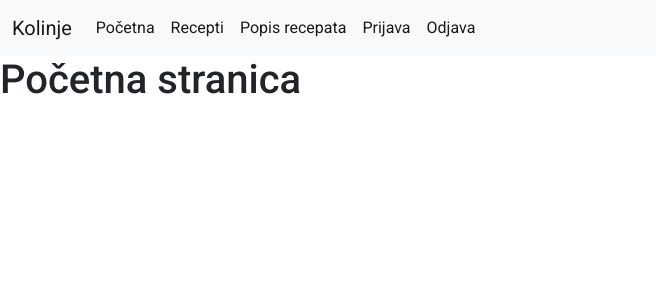
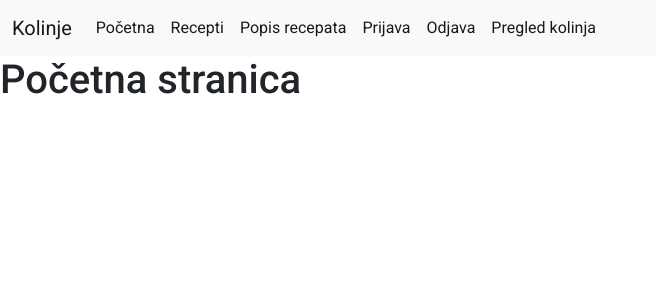
Before and after one commit to gsostarko/Piggy, a Flask app: page / in a window 1280 px wide. Shown: the top 300 px of the page, without its empty margins (0-656 px from the left). Run offline with Flask 3, Linux system fonts and the light colour scheme; some libraries are stand-ins or nearby versions.

Commit message:
pregled kolinja dodano kao zasebna stranica

```diff
--- a/main.py
+++ b/main.py
@@ -50,6 +50,8 @@ preracunat_luk = None
 uk_smjese = None
 temp_value = []
 users = {}
+popis_kolinja = {}
+
 
 ##DB insert model
 def add_recepie(naziv_recepta,sol, papar, bijeli_luk, ljuta_paprika, slatka_paprika):
@@ -74,6 +76,23 @@ def user_registration(username, email, password):
 
     return app.db.korisnici.insert_one(user)
 
+def kolinje(naziv_kolinja):
+    kolinje = {
+        'naziv_kolinja': naziv_kolinja
+    }
+    return app.db.kolinja.insert_one(kolinje)
+
+def vaganje(id_kolinja,sol,papar,ljuta_paprika,slatka_paprika,bijeli_luk,tezina_mesa):
+    vaganje = {
+        'id_kolinja': id_kolinja,
+        'sol': sol,
+        'papar': papar,
+        'ljuta_paprika': ljuta_paprika,
+        'slatka_paprika': slatka_paprika,
+        'bijeli_luk': bijeli_luk,
+        'tezina_mesa': tezina_mesa
+    }
+    return app.db.vaganje.insert_one(vaganje)
 
 
 class LoginForm(FlaskForm):
@@ -140,6 +159,11 @@ def novo_mjerenje(id,sol, papar, ljuta_paprika, slatka_paprika, bijeli_luk, nasl
     forma_izracun = IzracunForm()
     global temp_value
 
+    filter = {}
+    nazivi = app.db.kolinja.find(filter)
+    popis_kolinja = []
+    for each_doc in nazivi:
+        popis_kolinja.append(each_doc)
 
     if request.method == 'GET':
         db = client.get_database('kolinje')
@@ -148,7 +172,7 @@ def novo_mjerenje(id,sol, papar, ljuta_paprika, slatka_paprika, bijeli_luk, nasl
         filter = {}
 
         podaci = collection.find(filter)
-        print(naslov_recepta)
+
 
         for recept in podaci:
             if str(recept['_id']) == id:
@@ -162,13 +186,13 @@ def novo_mjerenje(id,sol, papar, ljuta_paprika, slatka_paprika, bijeli_luk, nasl
                 broj_polja = 1
 
 
-                return render_template('novo_mjerenje.html', id=id, naslov_recepta=naslov_recepta, sol=sol, papar=papar, ljuta_paprika=ljuta_paprika, slatka_paprika=slatka_paprika, bijeli_luk=bijeli_luk, forma_izracun=forma_izracun, kolicina_mesa=kolicina_mesa, broj_polja=broj_polja,temp_value=temp_value)
+                return render_template('novo_mjerenje.html', id=id, naslov_recepta=naslov_recepta, sol=sol, papar=papar, ljuta_paprika=ljuta_paprika, slatka_paprika=slatka_paprika, bijeli_luk=bijeli_luk, forma_izracun=forma_izracun, kolicina_mesa=kolicina_mesa, broj_polja=broj_polja,temp_value=temp_value, popis_kolinja=popis_kolinja)
 
 
     if request.method == "POST":
+        id_kolinja = request.form.get('odabir_klanja')
+        if request.form["action"]=="Izračunaj":
 
-        if request.form["action"]=="Izračunaj":
-            print(naslov_recepta)
             global preracunata_sol
             global preracunati_papar
             global preracunata_lj_paprika
@@ -184,7 +208,7 @@ def novo_mjerenje(id,sol, papar, ljuta_paprika, slatka_paprika, bijeli_luk, nasl
                 else:
                     meso_temp = int(request.values[str(i)])
                 meso += meso_temp
-            print(type(meso))
+
 
             preracunata_sol = float(meso) * float(sol) /100
             preracunati_papar = float(meso) * float(papar) /100
@@ -200,7 +224,11 @@ def novo_mjerenje(id,sol, papar, ljuta_paprika, slatka_paprika, bijeli_luk, nasl
             uk_smjese = round(uk_smjese, 1)
             broj_polja = 1
             temp_value = []
-            return render_template('novo_mjerenje.html', id=id, naslov_recepta=naslov_recepta, sol=sol, papar=papar, ljuta_paprika=ljuta_paprika, slatka_paprika=slatka_paprika, bijeli_luk=bijeli_luk, forma_izracun=forma_izracun, kolicina_mesa=kolicina_mesa,preracunata_sol=preracunata_sol, preracunati_papar=preracunati_papar, preracunata_lj_paprika=preracunata_lj_paprika,preracunata_s_paprika=preracunata_s_paprika, preracunat_luk=preracunat_luk, uk_smjese=uk_smjese, broj_polja=broj_polja,temp_value=temp_value)
+
+
+
+            vaganje(id_kolinja=id_kolinja,sol=sol,papar=papar,ljuta_paprika=ljuta_paprika,slatka_paprika=slatka_paprika,bijeli_luk=bijeli_luk,tezina_mesa=meso)
+            return render_template('novo_mjerenje.html', id=id, naslov_recepta=naslov_recepta, sol=sol, papar=papar, ljuta_paprika=ljuta_paprika, slatka_paprika=slatka_paprika, bijeli_luk=bijeli_luk, forma_izracun=forma_izracun, kolicina_mesa=kolicina_mesa,preracunata_sol=preracunata_sol, preracunati_papar=preracunati_papar, preracunata_lj_paprika=preracunata_lj_paprika,preracunata_s_paprika=preracunata_s_paprika, preracunat_luk=preracunat_luk, uk_smjese=uk_smjese, broj_polja=broj_polja,temp_value=temp_value,  popis_kolinja=popis_kolinja)
 
         if request.form["action"] == "+":
             values = request.values
@@ -215,9 +243,9 @@ def novo_mjerenje(id,sol, papar, ljuta_paprika, slatka_paprika, bijeli_luk, nasl
                 print(i)
                 print(values[str(i)])
                 temp_value.insert(i, values[str(i)])
-            print(temp_value)
 
-            return render_template('novo_mjerenje.html', id=id, naslov_recepta=naslov_recepta, sol=sol, papar=papar, ljuta_paprika=ljuta_paprika, slatka_paprika=slatka_paprika, bijeli_luk=bijeli_luk, forma_izracun=forma_izracun, broj_polja=broj_polja, temp_value=temp_value)
+
+            return render_template('novo_mjerenje.html', id=id, naslov_recepta=naslov_recepta, sol=sol, papar=papar, ljuta_paprika=ljuta_paprika, slatka_paprika=slatka_paprika, bijeli_luk=bijeli_luk, forma_izracun=forma_izracun, broj_polja=broj_polja, temp_value=temp_value, popis_kolinja=popis_kolinja)
 
 
 
@@ -229,7 +257,7 @@ def novo_mjerenje(id,sol, papar, ljuta_paprika, slatka_paprika, bijeli_luk, nasl
                 if broj_polja < 1:
                     broj_polja = 1
             #print(broj_polja)
-            return render_template('novo_mjerenje.html', id=id, naslov_recepta=naslov_recepta, sol=sol, papar=papar, ljuta_paprika=ljuta_paprika, slatka_paprika=slatka_paprika, bijeli_luk=bijeli_luk, forma_izracun=forma_izracun, broj_polja=broj_polja,temp_value=temp_value)
+            return render_template('novo_mjerenje.html', id=id, naslov_recepta=naslov_recepta, sol=sol, papar=papar, ljuta_paprika=ljuta_paprika, slatka_paprika=slatka_paprika, bijeli_luk=bijeli_luk, forma_izracun=forma_izracun, broj_polja=broj_polja,temp_value=temp_value, popis_kolinja=popis_kolinja)
 broj_polja_ = 0
 @app.route('/test',methods=['GET', 'POST'])
 def test():
@@ -382,6 +410,32 @@ def brisanje_recepta(id):
 
     return render_template('popis_recepata.html', recepti_temp=recepti_temp)
 
+@app.route('/pregled_kolinja', methods=['GET', 'POST'])
+def popis_kolinja():
+    filter = {}
+    nazivi = app.db.kolinja.find(filter)
+    vaganja = app.db.vaganje.find(filter)
+    popis_kolinja = []
+
+    for popis in nazivi:
+        popis_kolinja.append(popis)
+
+    vaganje_temp=[]
+    for each_doc in vaganja:
+        vaganje_temp.append(each_doc)
+
+    print(popis_kolinja)
+
+    print(vaganje_temp)
+
+    if request.method == 'POST':
+        naziv_kolinja = request.form.get("naziv_kolinja")
+        kolinje(naziv_kolinja)
+
+
+    return render_template('pregled_kolinja.html', vaganje_temp=vaganje_temp)
+
+
 @app.route('/registracija', methods=['GET', 'POST'])
 def registracija():
     if request.method == "POST":
--- a/templates/azuriranje_recepta.html
+++ b/templates/azuriranje_recepta.html
@@ -49,7 +49,7 @@
                     <label>Količina bijelog luka (%):</label>
                     <input class="input-fields" type="text" name="edited_bijeli_luk" value="{{recept['Bijeli_luk']}}">
 
-                    <input class="button-small button-save" type="submit" value="Prijava"/>
+                    <input class="button-small button-save" type="submit" value="Spremi"/>
 				</form>
 
 				</div>
--- a/templates/navbar.html
+++ b/templates/navbar.html
@@ -54,6 +54,15 @@
             >Odjava</a
           >
         </li>
+      </li>
+      <li class="nav-item">
+        <a
+          class="nav-link active"
+          aria-current="page"
+          href="{{url_for('popis_kolinja')}}"
+          >Pregled kolinja</a
+        >
+      </li>
       </ul>
     </div>
   </div>
```
Also changed, not shown: templates/novo_mjerenje.html (+9 -2 lines), templates/pregled_kolinja.html (added, +34 -0 lines).
